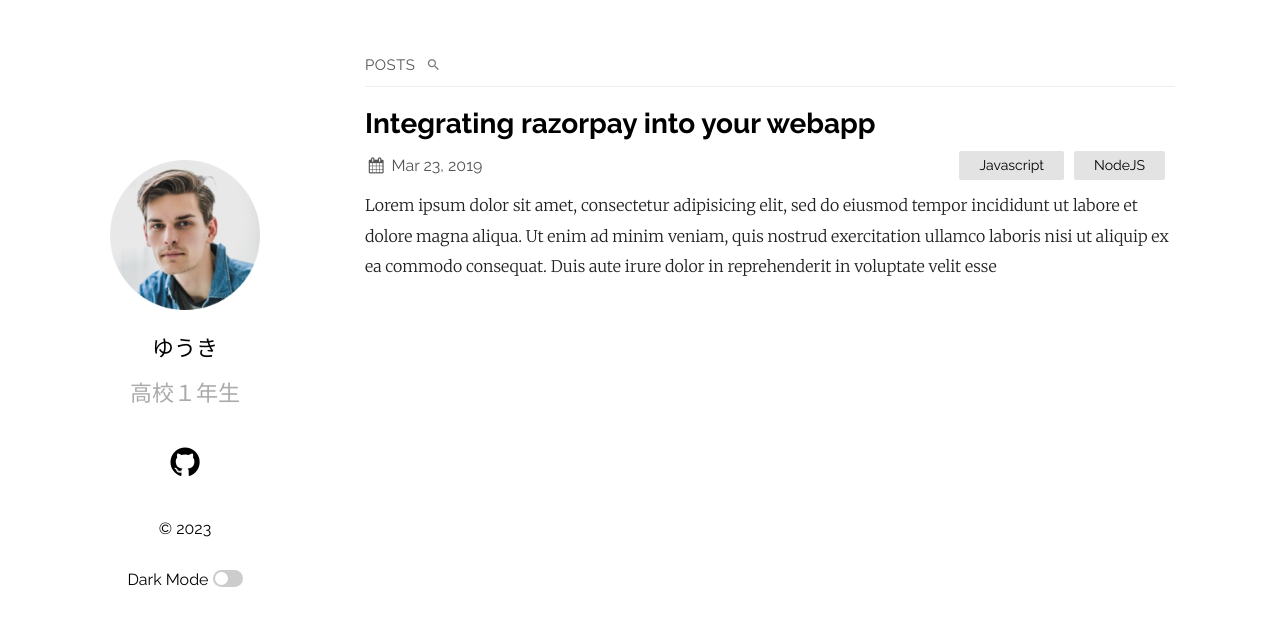
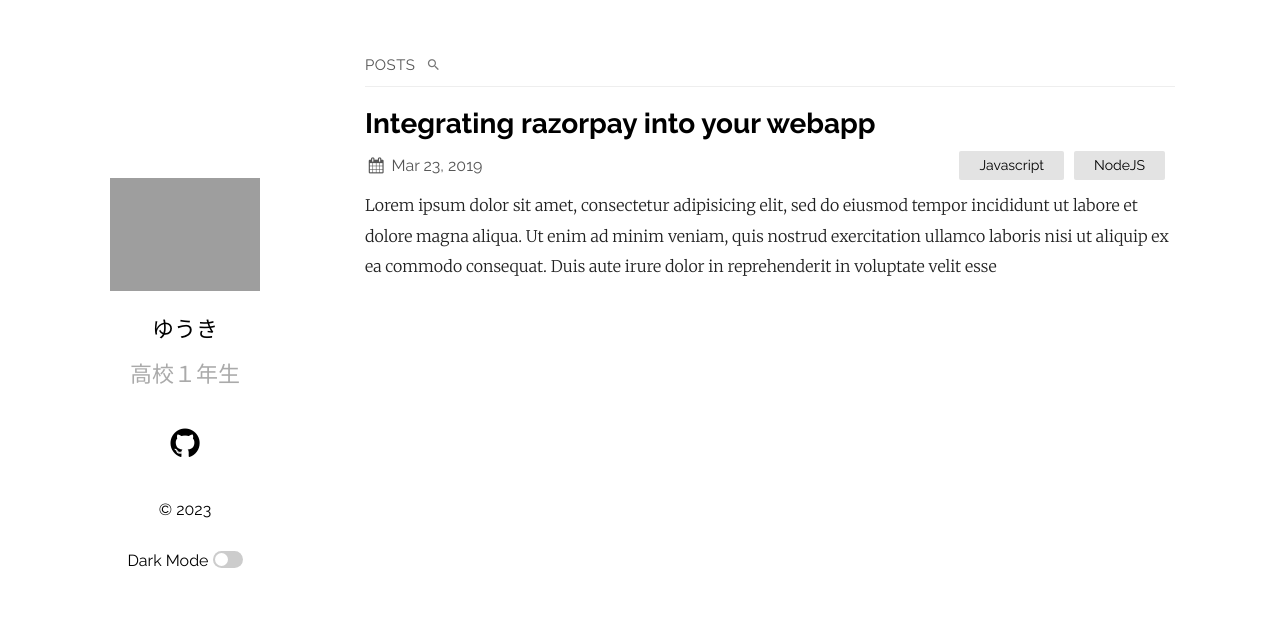
Before and after one commit to yuki-maybe/yuki-maybe.github.io, a Jekyll site: the page built from index.md, in a window 1280 px wide. Shown: the top 626 px of the page. Built offline with Jekyll 4.4.1, drawn with Linux system fonts in a browser that asks for light colours.

Commit message:
アイコン変更

```diff
--- a/_config.yml
+++ b/_config.yml
@@ -15,7 +15,7 @@ plainwhite:
   sitemap: true # set to true to generate sitemap.xml content
   search: true # set to true to enable searchbar
   dark_mode: true # set to true to add dark mode toggle
-  portfolio_image: "assets/portfolio.png" # the path from the base directory of the site to the image to display (no / at the start)
+  portfolio_image: "https://1.bp.blogspot.com/-SWOiphrHWnI/XWS5x7MYwHI/AAAAAAABUXA/i_PRL_Atr08ayl9sZy9-x0uoY4zV2d5xwCLcBGAs/s1600/pose_dance_ukareru_man.png" # the path from the base directory of the site to the image to display (no / at the start)
   html_lang: "en" # set the lang attribute of the <html> tag for the pages. See here for a list of codes: https://www.w3schools.com/tags/ref_country_codes.asp
   condensed_mobile:
     #- home
```
